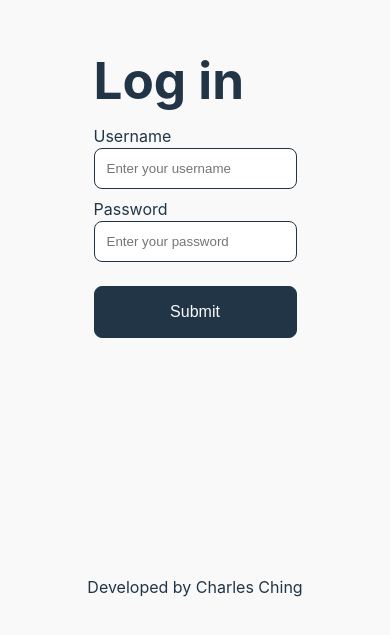
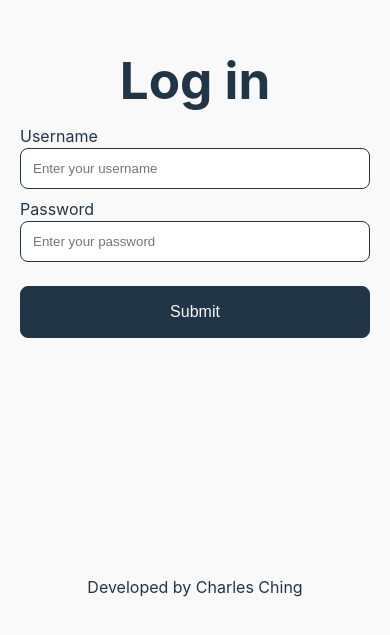
Before and after one commit to chaaals/se-login-mfa, a React (Vite) app in the folder client/: page /log-in in a window 390 px wide. Shown: the part 185-820 px from the top of the page. Built offline with nearby package versions, Linux system fonts and the light colour scheme.

Commit message:
refactor: implemented mobile responsiveness on form+update lock file

```diff
--- a/client/src/common/Form/Form.css
+++ b/client/src/common/Form/Form.css
@@ -3,9 +3,12 @@ h1 {
 }
 
 input {
+  width: 100%;
   padding: 0.75rem;
   border: 1px solid #213547;
   border-radius: 0.5rem;
+
+  outline: gray;
 }
 
 form,
@@ -15,6 +18,8 @@ div {
 }
 
 form {
+  max-width: 350px;
+  width: 100%;
   gap: 0.5rem;
 }
 
@@ -37,3 +42,13 @@ button {
   color: #f9f9f9;
   background-color: #213547;
 }
+
+.form-container {
+  display: flex;
+  flex-direction: column;
+  align-items: center;
+  justify-content: center;
+
+  min-width: 100svw;
+  padding: 1rem;
+}
--- a/client/src/common/Form/Form.tsx
+++ b/client/src/common/Form/Form.tsx
@@ -10,7 +10,7 @@ interface Props {
 const Form: FC<Props> = ({ children, heading, onSubmit }) => {
   return (
     <main>
-      <section>
+      <section className="form-container">
         <h1>{heading}</h1>
         <form className="sign-up-form" onSubmit={onSubmit}>
           {children}
```
Also changed, not shown: 1 other file (tests, documents, lock files or other folders).
